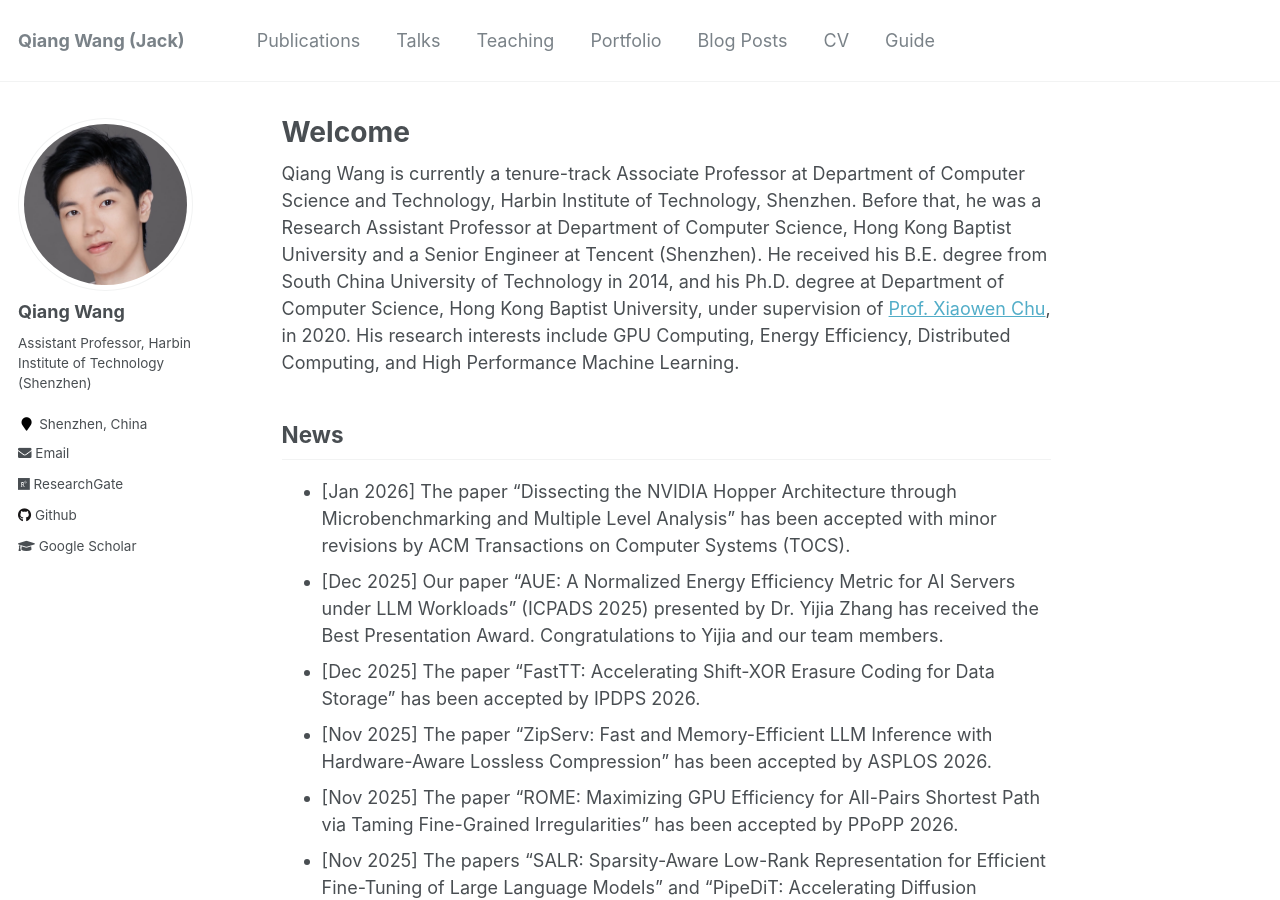
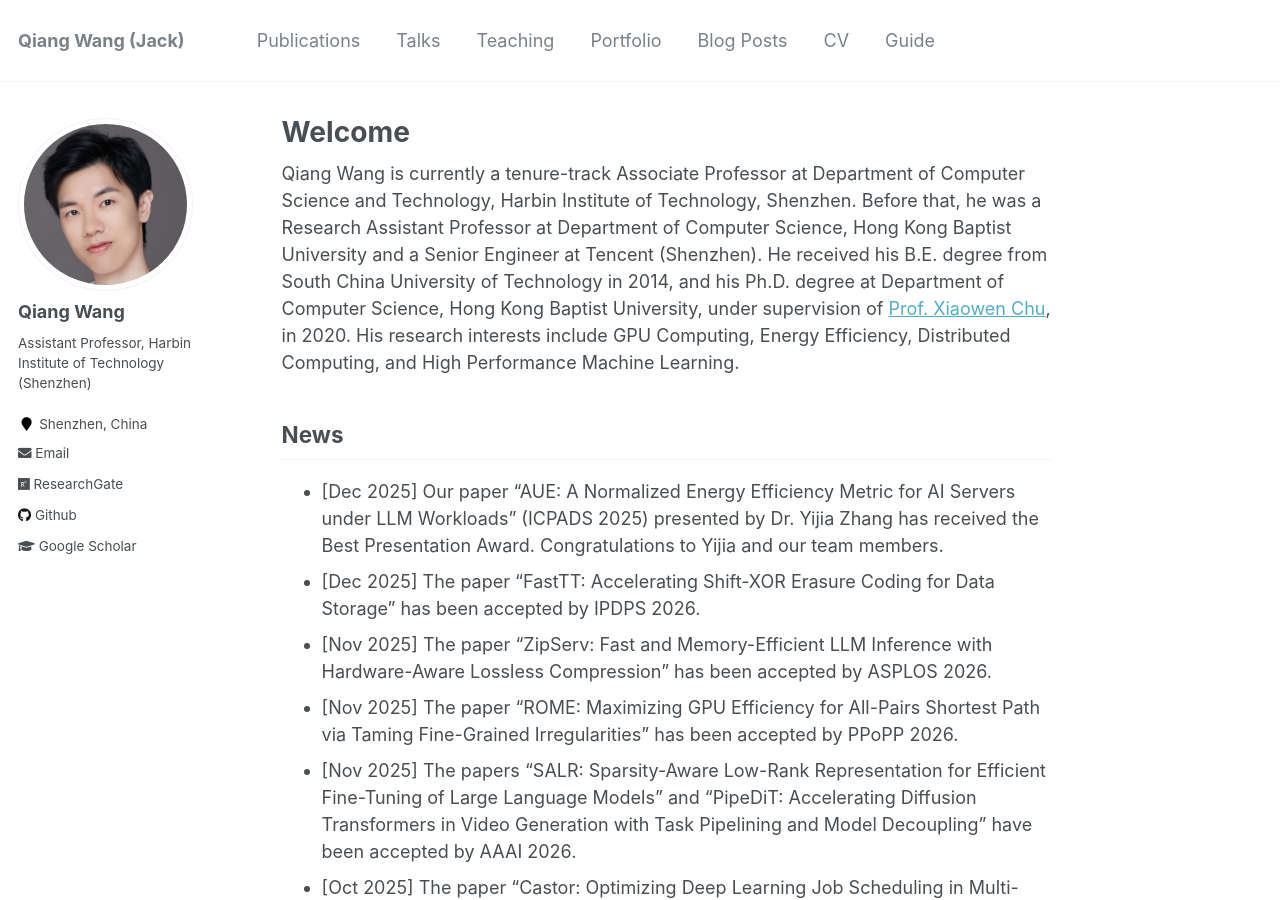
Before and after one commit to blackjack2015/blackjack2015.github.io, a Jekyll site: the page built from _pages/about.md, in a window 1280 px wide and 900 px high. Built offline with Jekyll 4.4.1, drawn with Linux system fonts in a browser that asks for light colours.

Commit message:
Update about.md

```diff
--- a/_pages/about.md
+++ b/_pages/about.md
@@ -12,7 +12,6 @@ redirect_from:
 Qiang Wang is currently a tenure-track Associate Professor at Department of Computer Science and Technology, Harbin Institute of Technology, Shenzhen. Before that, he was a Research Assistant Professor at Department of Computer Science, Hong Kong Baptist University and a Senior Engineer at Tencent (Shenzhen). He received his B.E. degree from South China University of Technology in 2014, and his Ph.D. degree at Department of Computer Science, Hong Kong Baptist University, under supervision of [Prof. Xiaowen Chu](https://sites.google.com/view/chuxiaowen), in 2020. His research interests include GPU Computing, Energy Efficiency, Distributed Computing, and High Performance Machine Learning.
 
 ## News
-+ \[Jan 2026\] The paper "Dissecting the NVIDIA Hopper Architecture through Microbenchmarking and Multiple Level Analysis" has been accepted with minor revisions by ACM Transactions on Computer Systems (TOCS).
 + \[Dec 2025\] Our paper "AUE: A Normalized Energy Efficiency Metric for AI Servers under LLM Workloads" (ICPADS 2025) presented by Dr. Yijia Zhang has received the Best Presentation Award. Congratulations to Yijia and our team members.
 + \[Dec 2025\] The paper "FastTT: Accelerating Shift-XOR Erasure Coding for Data Storage" has been accepted by IPDPS 2026.
 + \[Nov 2025\] The paper "ZipServ: Fast and Memory-Efficient LLM Inference with Hardware-Aware Lossless Compression" has been accepted by ASPLOS 2026.
```
